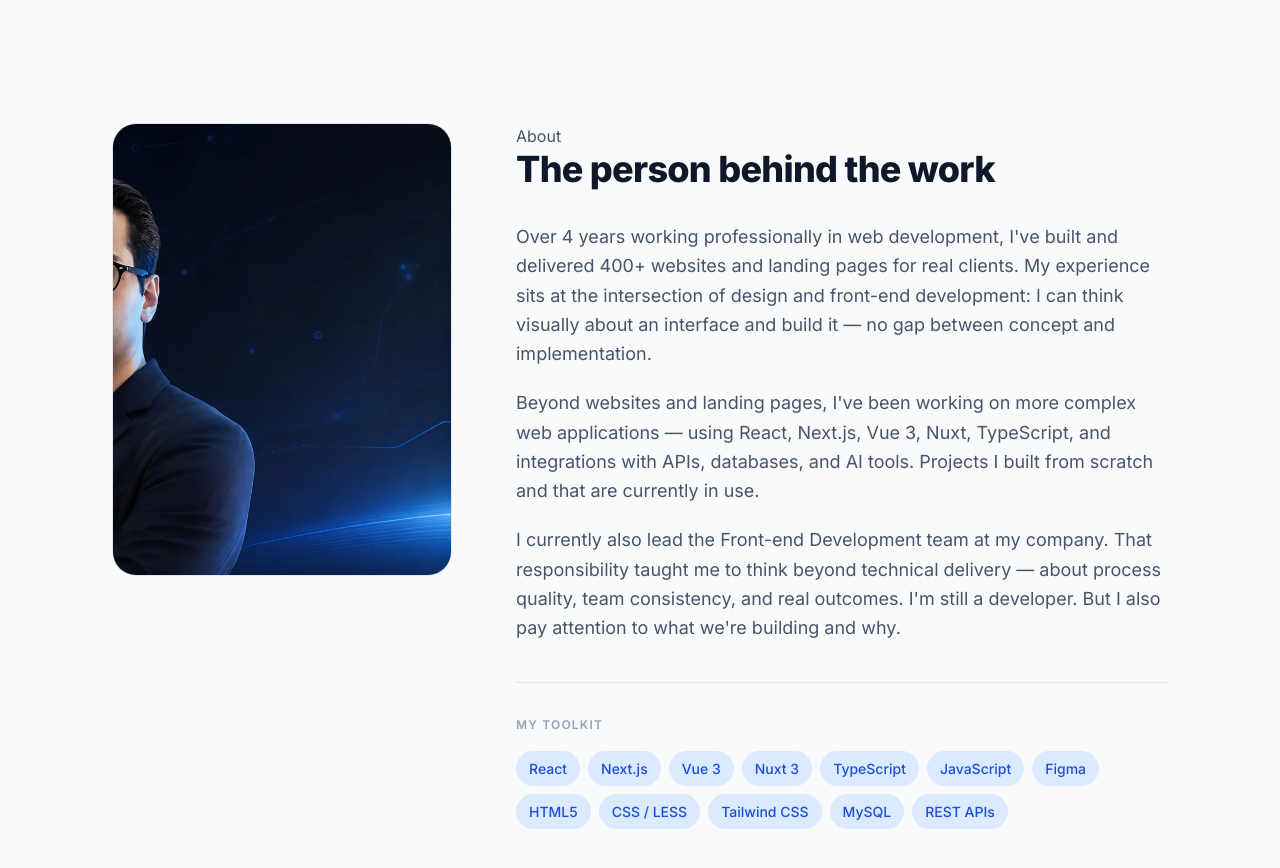
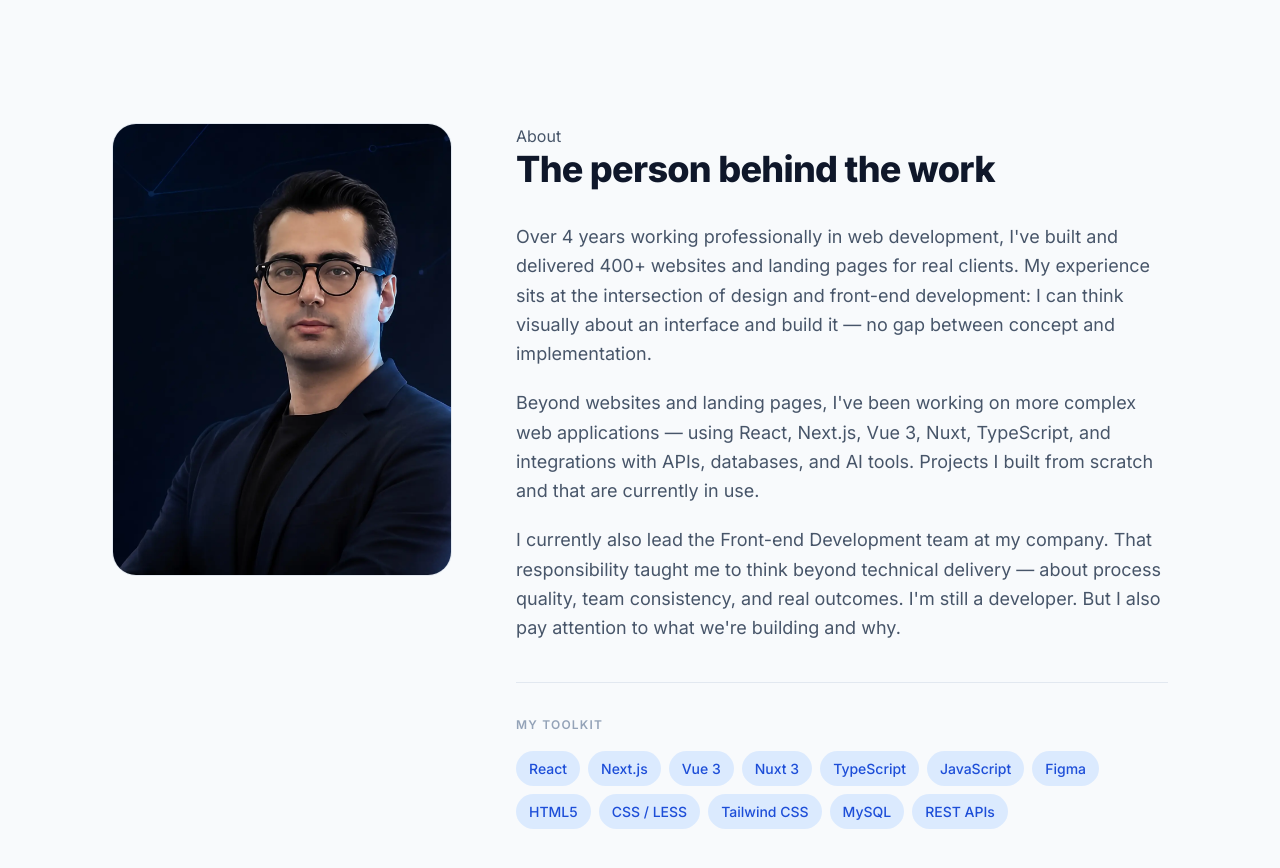
Before and after one commit to EnricoMendes55/Portfolio, a Vue app: page /#/ in a window 1280 px wide. Shown: the part 4000-4868 px from the top of the page. Built offline with nearby package versions, Linux system fonts and the light colour scheme.

Commit message:
fix(about): object-position 70% global na foto (mobile e desktop)

```diff
--- a/src/components/sections/AboutSection.vue
+++ b/src/components/sections/AboutSection.vue
@@ -98,11 +98,7 @@ onMounted(() => observe(sectionRef.value))
     width: 100%;
     height: 100%;
     object-fit: cover;
-    object-position: right top;
-
-    .mobile-only({
-      object-position: 70%;
-    });
+    object-position: 70%;
   }
 
   &__title {
```
